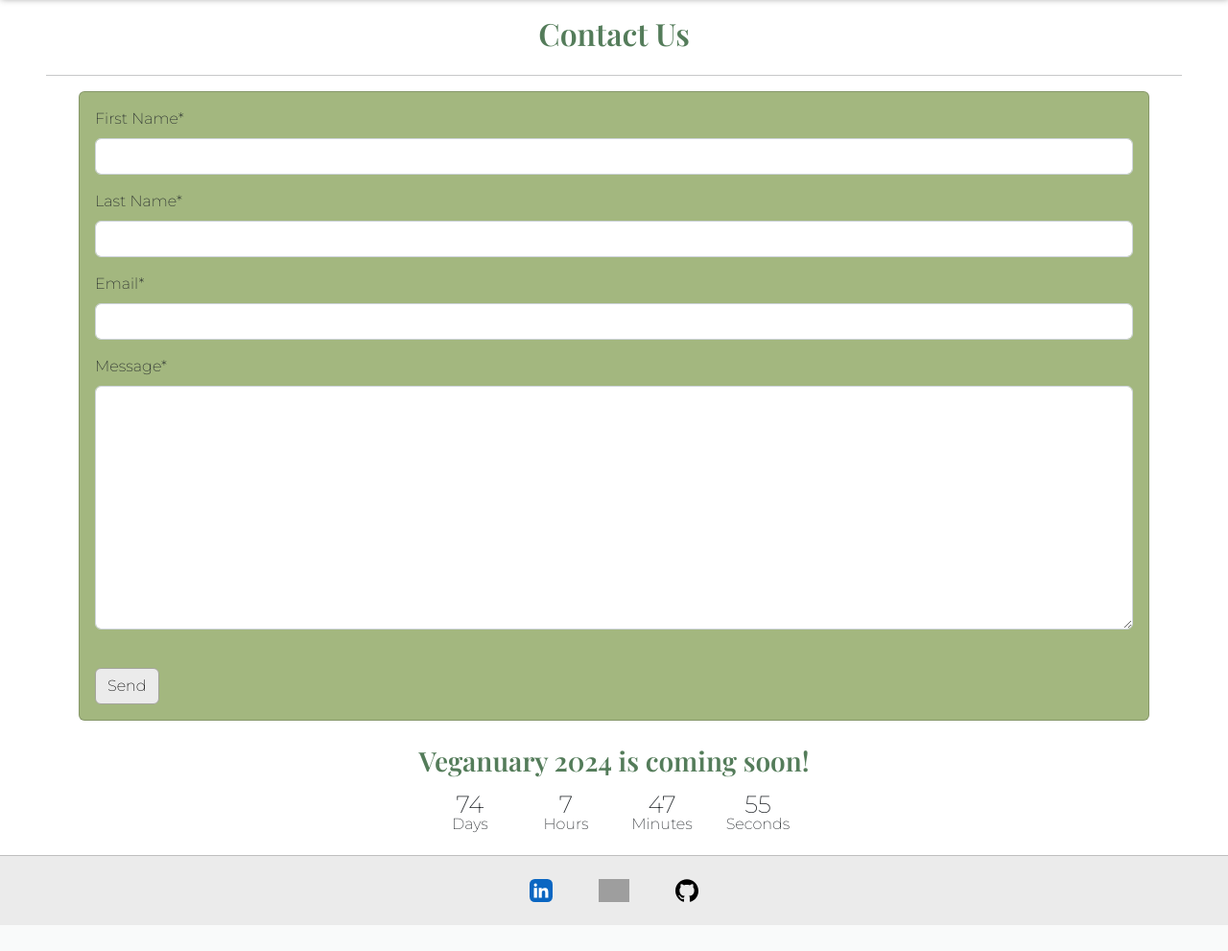
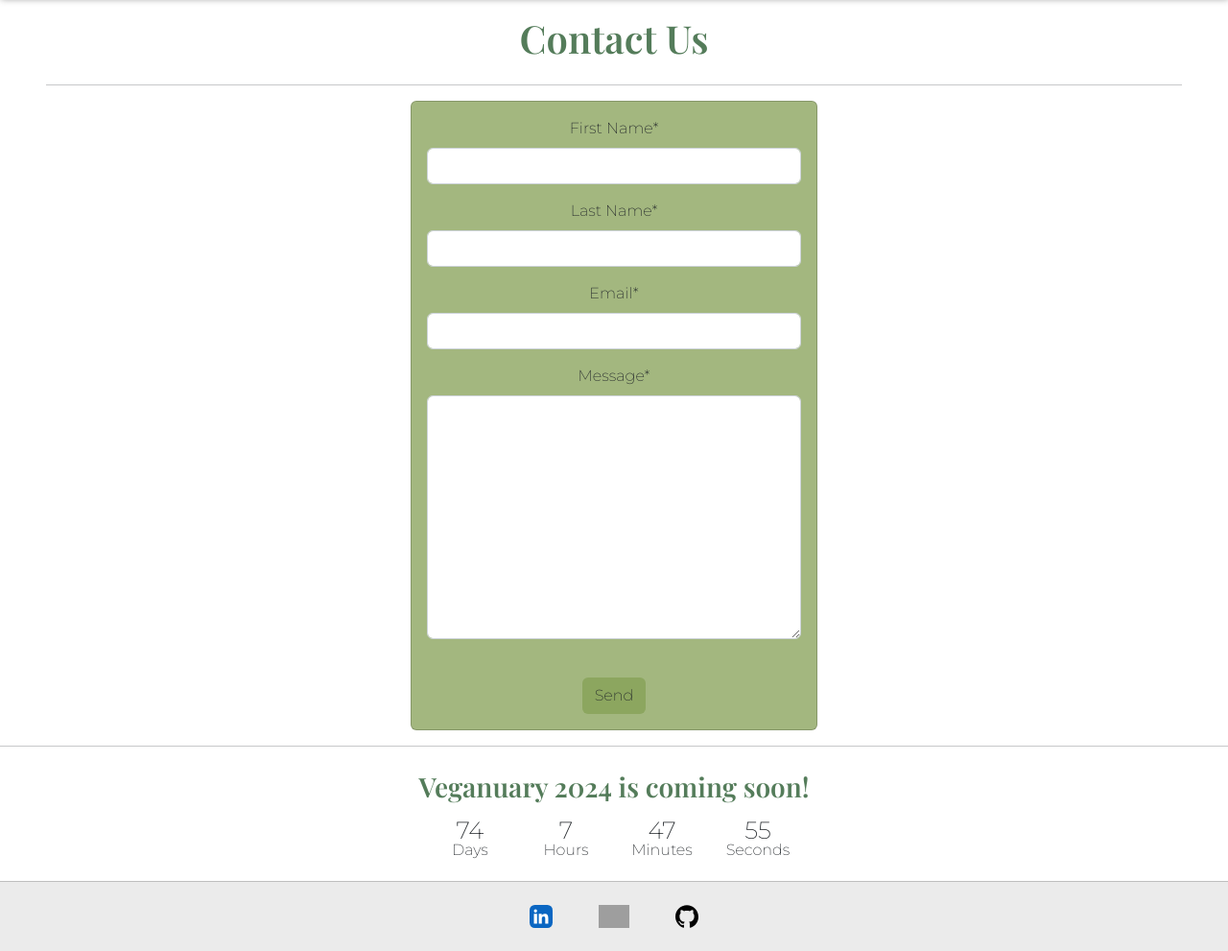
Before and after one commit to Ila-bura/C-est-la-V, a Django app: page /contact/contact/ in a window 1280 px wide. Shown: the part 149-1140 px from the top of the page at 96% size. Before the commit the page ends 1113 px from the top, so only its background shows below. Run offline with Django 3.2, Linux system fonts and the light colour scheme; parts of the project's set-up code (start-up, migrations or seed data) failed here and were passed over; some libraries are stand-ins or nearby versions; grey boxes are pictures that could not be loaded.

Commit message:
Style form background color and buttons consistently

```diff
--- a/recipes/templates/recipes/add_recipe.html
+++ b/recipes/templates/recipes/add_recipe.html
@@ -1,7 +1,7 @@
 {%extends "base.html" %}{%block title %}Add Recipe{%endblock %}{%block content%}
 
 <div class="container">
-  <form method="POST" enctype="multipart/form-data" class="p-2 form">
+  <form method="POST" enctype="multipart/form-data" class="p-2 form sign-card">
     <h1 class="text-center">New Recipe</h1>
     {% csrf_token %} {{ form.media }} {{ form|crispy }}
     <div class="text-center">
--- a/recipes/templates/recipes/edit_recipe.html
+++ b/recipes/templates/recipes/edit_recipe.html
@@ -1,7 +1,7 @@
 {%extends "base.html" %}{%block title%}Edit Recipe{%endblock%}{%block content%}
 
 <div class="container">
-  <form method="POST" enctype="multipart/form-data" class="p-2 form">
+  <form method="POST" enctype="multipart/form-data" class="p-2 form sign-card">
     <h1 class="text-center">Edit Recipe</h1>
     {% csrf_token %} {{ form.media }} {{ form|crispy }}
     <div class="text-center">
--- a/static/css/base.css
+++ b/static/css/base.css
@@ -121,12 +121,12 @@ footer {
 }
 
 .form-btn {
-    background-color: var(--sage);
+    background-color: var(--green);
 }
 
 .form-btn:hover {
     background-color: var(--off-white);
-    border-color: var(--sage);
+    border-color: var(--green);
 }
 
 /* Recipes */
@@ -275,8 +275,19 @@ a.image-container {
     margin-bottom: -10px;
 }
 
+
+/* Sign In and Up forms */
+.sign-card {
+    background-color: rgba(140, 166, 95, 0.8);
+}
+
 /* Contact Form */
 
+@media (min-width: 992px) {
+    .cont-custom {
+        max-width: 35%;
+    }
+}
 
 @media screen and (min-width: 40em) {
     .form {
--- a/templates/account/login.html
+++ b/templates/account/login.html
@@ -5,7 +5,11 @@
 
   <p>Once logged in, you will be able to start creating your own recipes!</p>
 
-  <form class="form p-2" method="POST" action="{% url 'account_login' %}">
+  <form
+    class="form p-2 sign-card"
+    method="POST"
+    action="{% url 'account_login' %}"
+  >
     {% csrf_token %} {{ form|crispy }} {% if redirect_field_value %}
     <input
       type="hidden"
--- a/templates/account/signup.html
+++ b/templates/account/signup.html
@@ -9,7 +9,7 @@
   </p>
 
   <form
-    class="form p-4"
+    class="form p-4 sign-card"
     id="signup_form"
     method="post"
     action="{% url 'account_signup' %}"
--- a/templates/contact.html
+++ b/templates/contact.html
@@ -3,21 +3,21 @@
 
 <section>
   <div class="container-fluid px-4 px-lg-5">
-    <h2 class="mb-4 mt-3 text-center top-text">Contact Us</h2>
+    <h1 class="mb-4 mt-3 text-center top-text">Contact Us</h1>
     <hr />
   </div>
 </section>
 
 <!-- Contact form -->
 
-<div class="container">
+<div class="container cont-custom">
   <div id="contact" class="card-body">
     <div class="card contact-form">
-      <div class="card-body">
+      <div class="card-body text-center">
         <form method="post">
           {{ contact_form | crispy }} {% csrf_token %}
           <br />
-          <button type="submit" class="btn main-btn btn-custom">Send</button>
+          <button type="submit" class="btn main-btn form-btn">Send</button>
         </form>
       </div>
     </div>
--- a/templates/includes/footer.html
+++ b/templates/includes/footer.html
@@ -1,6 +1,7 @@
 {% load static %}
 <!-- Countdown-->
 <section>
+  <hr />
   <div class="countdown">
     <h3 id="veg">Veganuary 2024 is coming soon!</h3>
     <div class="launch-time">
```
Also changed, not shown: templates/account/logout.html (line endings or trailing spaces).
